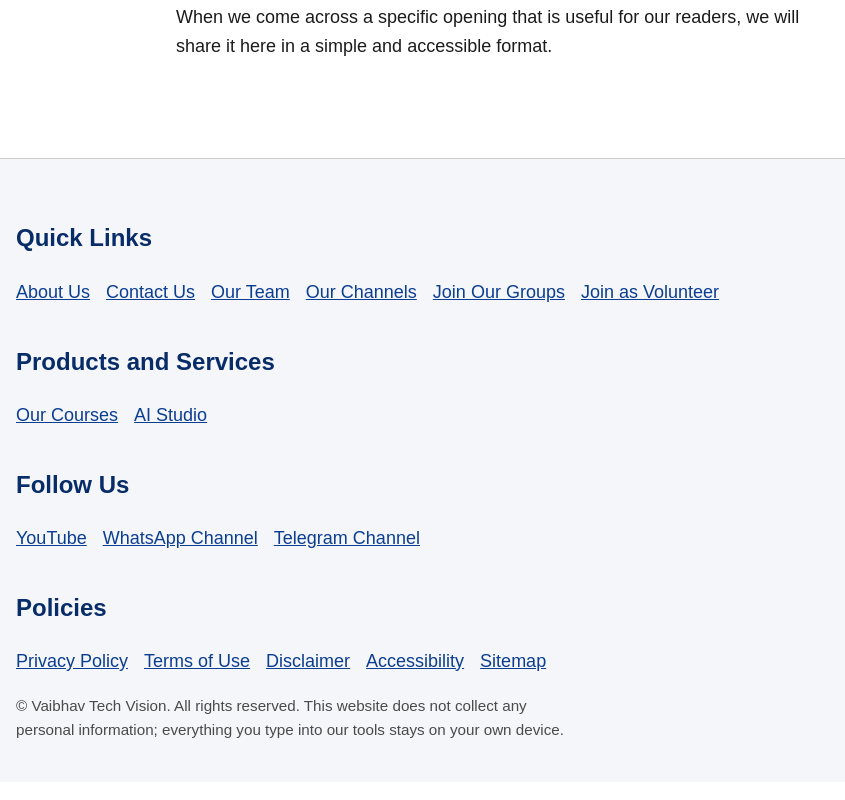
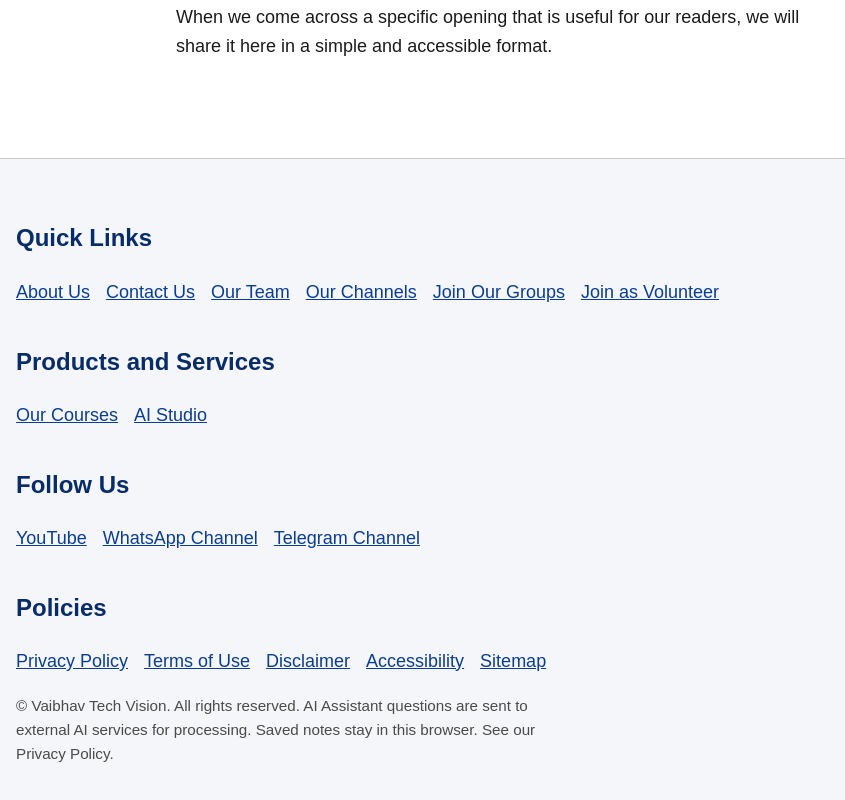
Before and after one commit to vaibhavtechvision/vaibhavtechvision.github.io, a plain HTML site: page contents/jobs.html in a window 1280 px wide. Shown: the part 752-1552 px from the top of the page, without its empty margins (0-845 px from the left). Drawn offline with Linux system fonts and the light colour scheme.

Commit message:
Revise copyright statement in jobs.html
Updated copyright notice to reflect changes in data handling and privacy policy.

```diff
--- a/contents/jobs.html
+++ b/contents/jobs.html
@@ -112,7 +112,7 @@
       <li><a href="../sitemap.html">Sitemap</a></li>
     </ul>
   </nav>
-  <p class="copyright">&#169; Vaibhav Tech Vision. All rights reserved. This website does not collect any personal information; everything you type into our tools stays on your own device.</p>
+  <p class="copyright">&#169; Vaibhav Tech Vision. All rights reserved. AI Assistant questions are sent to external AI services for processing. Saved notes stay in this browser. See our Privacy Policy.</p>
 </footer>
 <script src="../assets/main.js?v=2"></script>
 </body>
```
